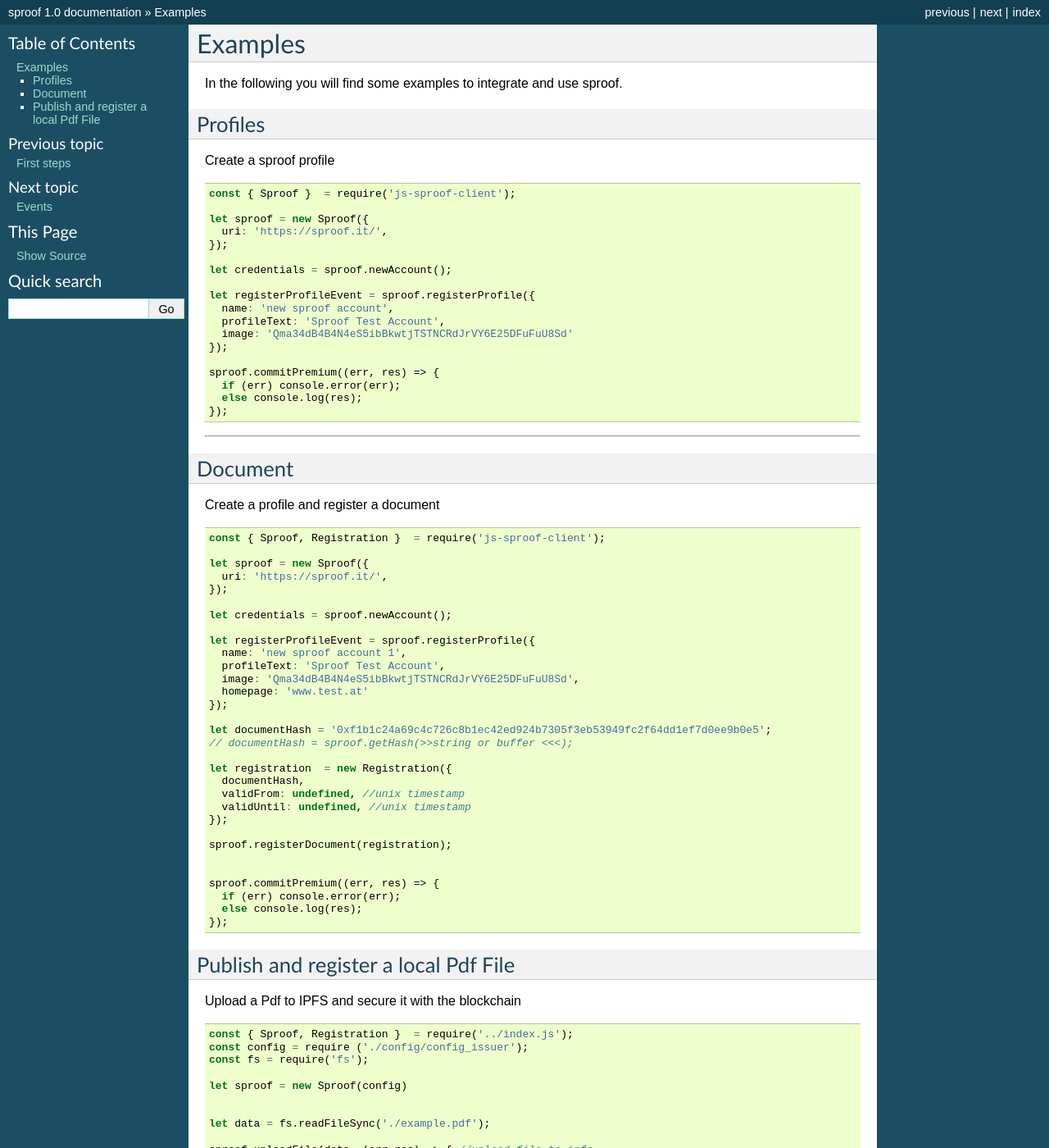
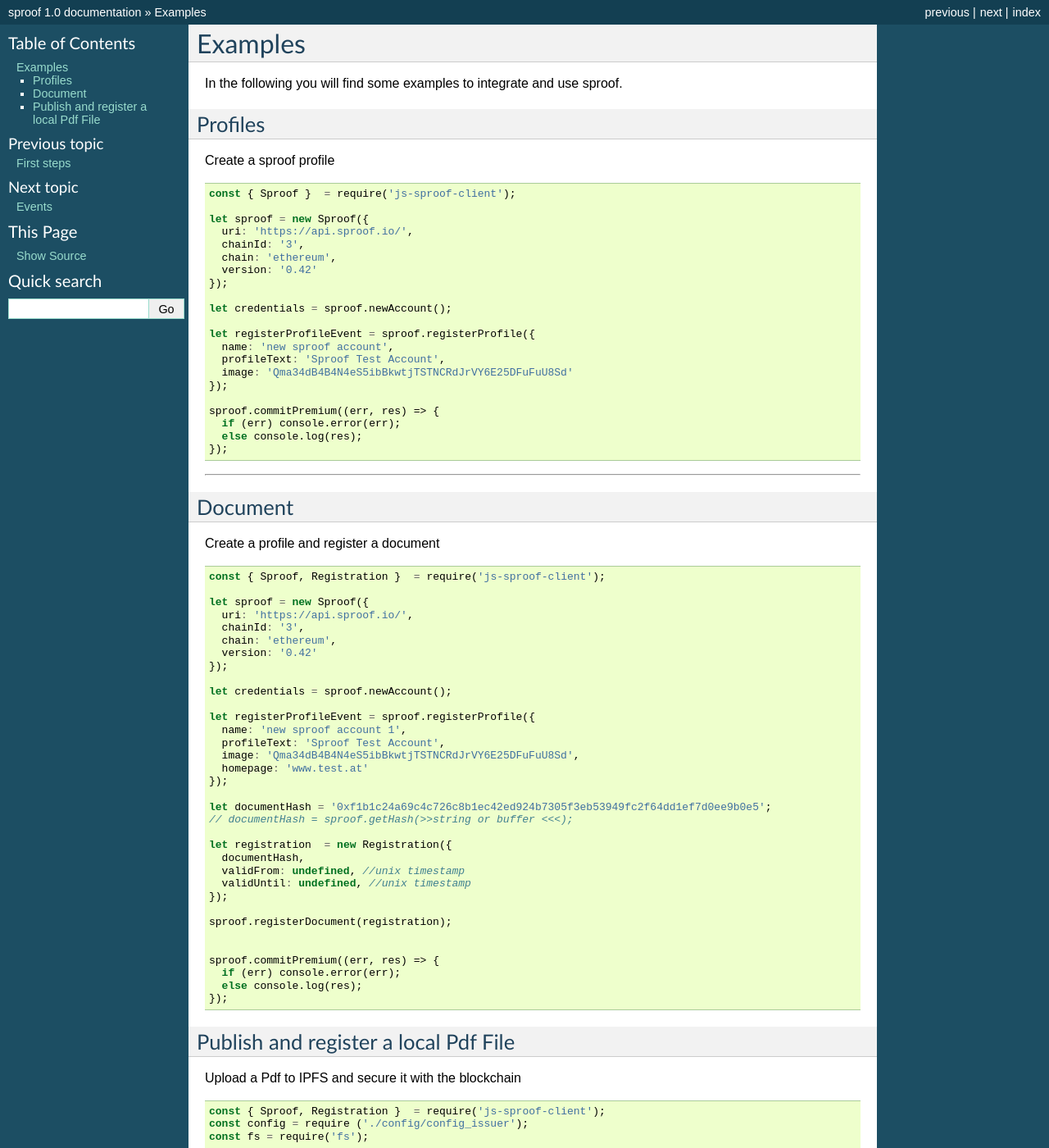
Before and after one commit to sproof/docs, a Sphinx documentation site: the page built from docs/examples.rst, in a window 1280 px wide and 1400 px high. Shown: the whole window at 82% size. Built offline with Sphinx 7.4.7, drawn with Linux system fonts in a browser that asks for light colours.

Commit message:
update docs

```diff
--- a/docs/api.rst
+++ b/docs/api.rst
@@ -8,7 +8,10 @@
 
     const {Sproof}  = require('js-sproof-client');
     let sproof = new Sproof ({
-        uri: 'https://api.sproof.io/'
+        uri: 'https://api.sproof.io/',
+        chainId: '3',
+        chain: 'ethereum',
+        version: '0.42'
     });
     sproof.newAccount();
 
--- a/docs/examples.rst
+++ b/docs/examples.rst
@@ -15,7 +15,10 @@
     const { Sproof }  = require('js-sproof-client');
 
     let sproof = new Sproof({
-      uri: 'https://sproof.it/',
+      uri: 'https://api.sproof.io/',
+      chainId: '3',
+      chain: 'ethereum',
+      version: '0.42'
     });
 
     let credentials = sproof.newAccount();
@@ -43,7 +46,10 @@
     const { Sproof, Registration }  = require('js-sproof-client');
 
     let sproof = new Sproof({
-      uri: 'https://sproof.it/',
+      uri: 'https://api.sproof.io/',
+      chainId: '3',
+      chain: 'ethereum',
+      version: '0.42'
     });
 
     let credentials = sproof.newAccount();
@@ -79,7 +85,7 @@
 
 .. code-block:: javascript
 
-    const { Sproof, Registration }  = require('../index.js');
+    const { Sproof, Registration }  = require('js-sproof-client');
     const config = require ('./config/config_issuer');
     const fs = require('fs');
 
```
Also changed, not shown: docs/first-steps.rst (+8 -2 lines).
